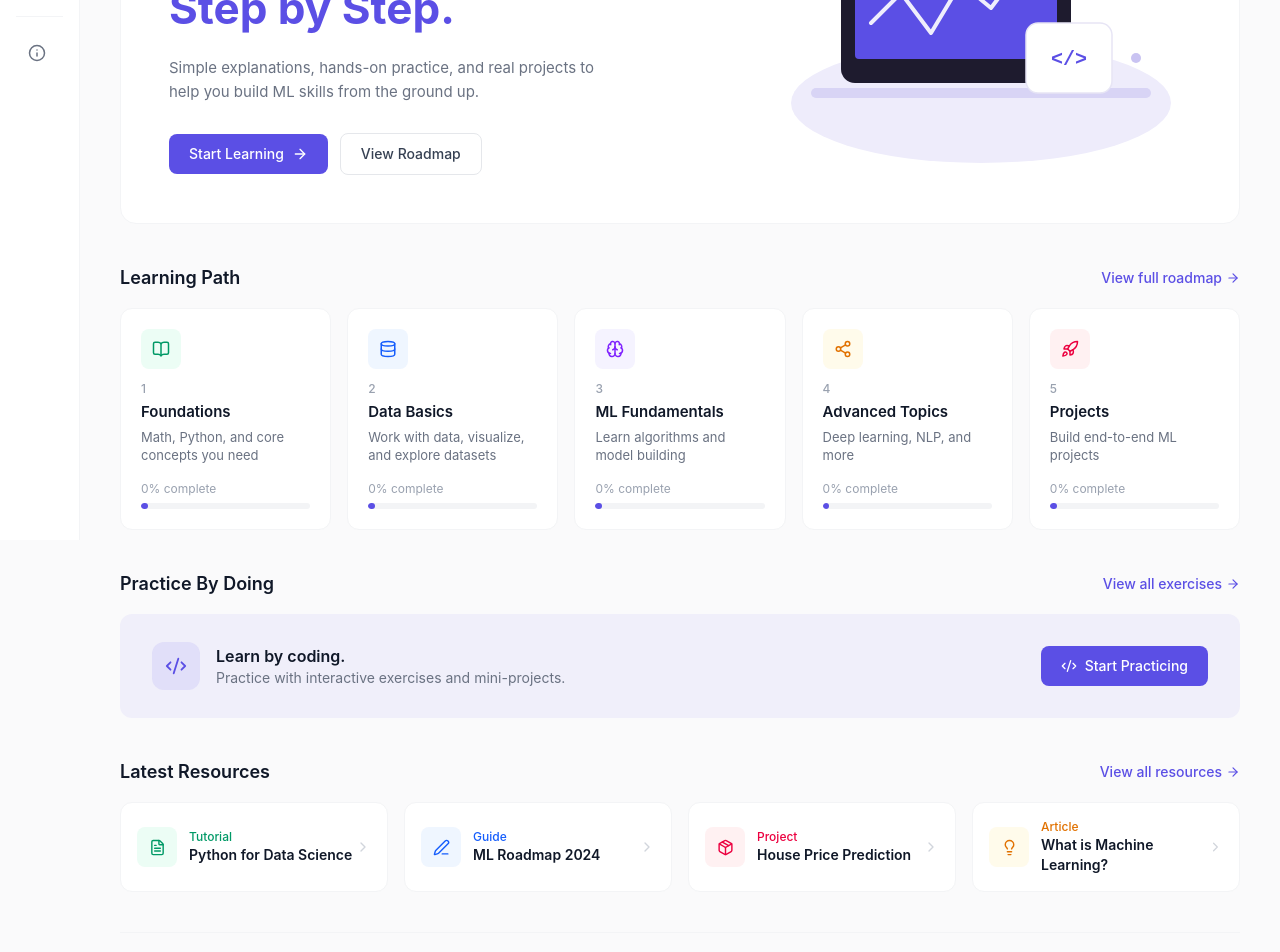
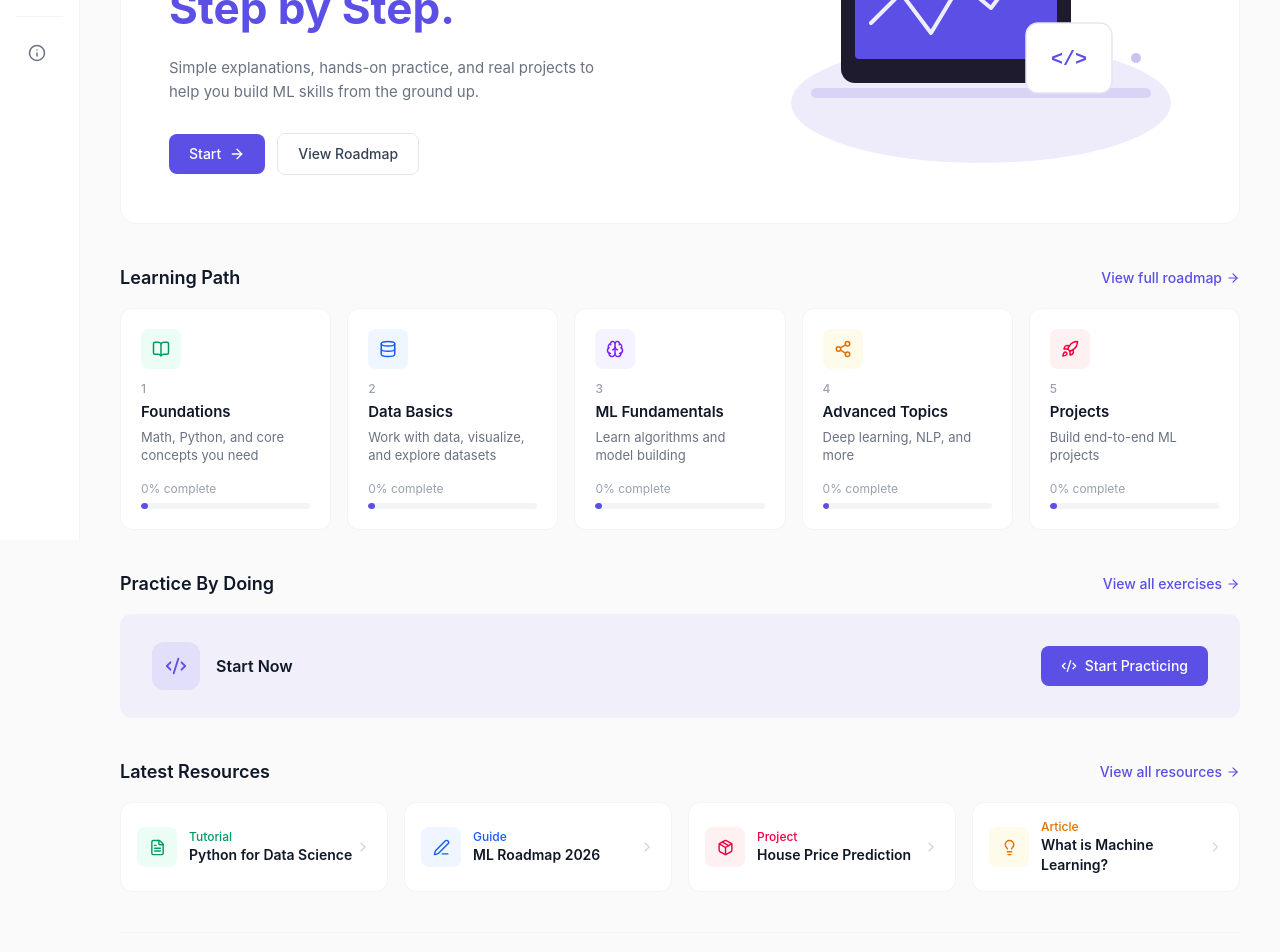
Before and after one commit to Marilyn-cc/ML-Pathway, a Next.js app: page / in a window 1280 px wide. Shown: the part 260-1212 px from the top of the page. Built offline with nearby package versions, Linux system fonts and the light colour scheme.

Commit message:
feat: update ML Roadmap title and enhance HomePage button for better navigation

```diff
--- a/src/app/page.tsx
+++ b/src/app/page.tsx
@@ -77,7 +77,7 @@ const RESOURCES = [
   },
   {
     type: "Guide",
-    title: "ML Roadmap 2024",
+    title: "ML Roadmap 2026",
     icon: PenLine,
     iconBg: "bg-blue-50 dark:bg-blue-500/10",
     iconColor: "text-blue-600 dark:text-blue-400",
@@ -124,10 +124,13 @@ export default function HomePage() {
                   help you build ML skills from the ground up.
                 </p>
                 <div className="mt-7 flex items-center gap-3">
-                  <button className="flex items-center gap-2 rounded-lg bg-brand px-5 py-2.5 text-sm font-medium text-white transition-colors hover:bg-brand-dark">
-                    Start Learning
+                  <Link
+                    href="/practice"
+                    className="flex items-center gap-2 rounded-lg bg-brand px-5 py-2.5 text-sm font-medium text-white transition-colors hover:bg-brand-dark"
+                  >
+                    Start
                     <ArrowRight size={16} />
-                  </button>
+                  </Link>
                   <a
                     href="https://roadmap.sh/machine-learning"
                     target="_blank"
@@ -227,10 +230,7 @@ export default function HomePage() {
                 </div>
                 <div>
                   <p className="font-semibold text-gray-900 dark:text-gray-100">
-                    Learn by coding.
-                  </p>
-                  <p className="text-sm text-gray-500 dark:text-gray-400">
-                    Practice with interactive exercises and mini-projects.
+                    Start Now
                   </p>
                 </div>
               </div>
--- a/src/components/LinkedinMark.tsx
+++ /dev/null
@@ -1,20 +0,0 @@
-export default function LinkedinMark({
-  size = 16,
-  className,
-}: {
-  size?: number;
-  className?: string;
-}) {
-  return (
-    <svg
-      viewBox="0 0 24 24"
-      width={size}
-      height={size}
-      fill="currentColor"
-      className={className}
-      aria-hidden="true"
-    >
-      <path d="M20.45 20.45h-3.56v-5.57c0-1.33-.02-3.04-1.85-3.04-1.85 0-2.14 1.45-2.14 2.94v5.67H9.34V9h3.42v1.56h.05c.48-.9 1.64-1.85 3.38-1.85 3.6 0 4.27 2.37 4.27 5.46v6.28ZM5.34 7.43a2.07 2.07 0 1 1 0-4.13 2.07 2.07 0 0 1 0 4.13ZM7.12 20.45H3.56V9h3.56v11.45Z" />
-    </svg>
-  );
-}
--- a/src/components/XMark.tsx
+++ /dev/null
@@ -1,20 +0,0 @@
-export default function XMark({
-  size = 16,
-  className,
-}: {
-  size?: number;
-  className?: string;
-}) {
-  return (
-    <svg
-      viewBox="0 0 24 24"
-      width={size}
-      height={size}
-      fill="currentColor"
-      className={className}
-      aria-hidden="true"
-    >
-      <path d="M13.9 10.4 21 2.5h-2.1l-6.15 6.85L7.9 2.5H2.5l7.44 10.6L2.5 21.5h2.1l6.5-7.24 5.14 7.24h5.4l-7.74-11.1Zm-2.3 2.56-.75-1.06L5.1 4h2.5l4.8 6.76.75 1.06 6.5 9.15h-2.5l-5.55-7.96Z" />
-    </svg>
-  );
-}
```
